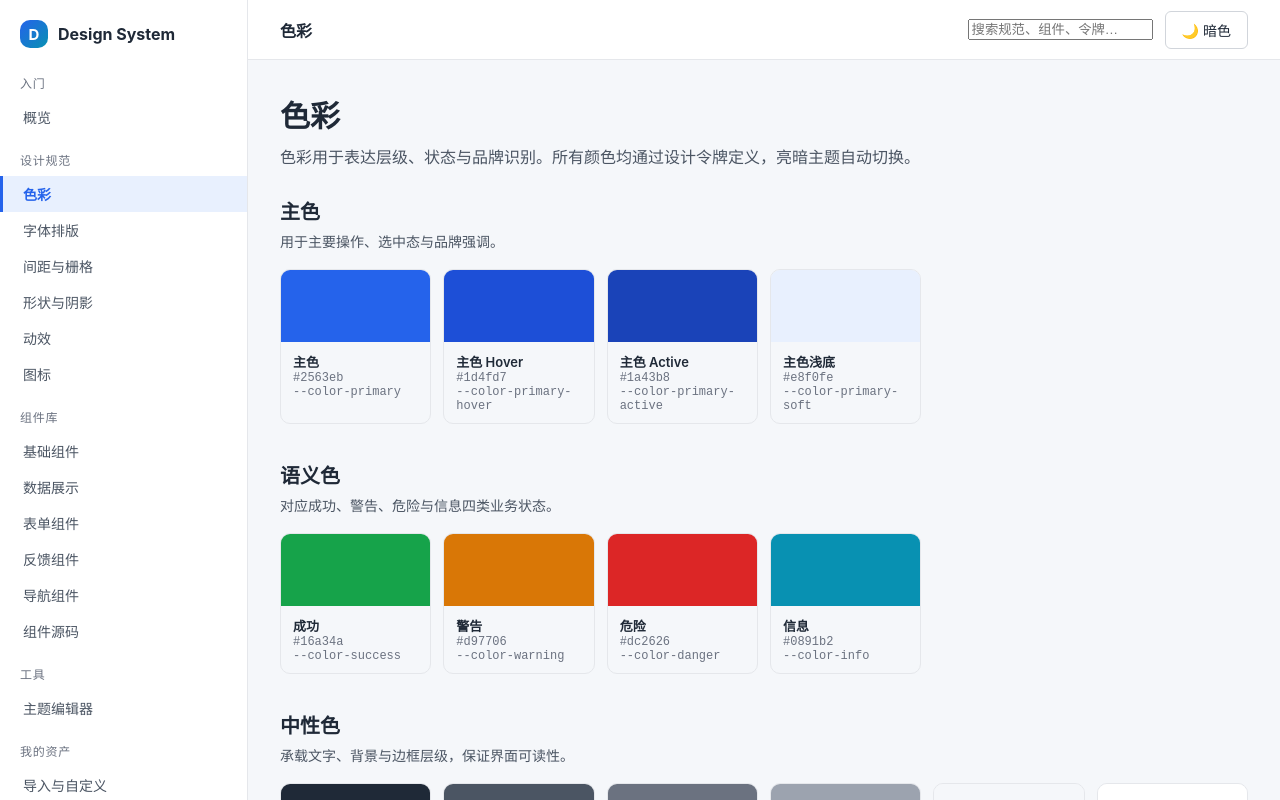
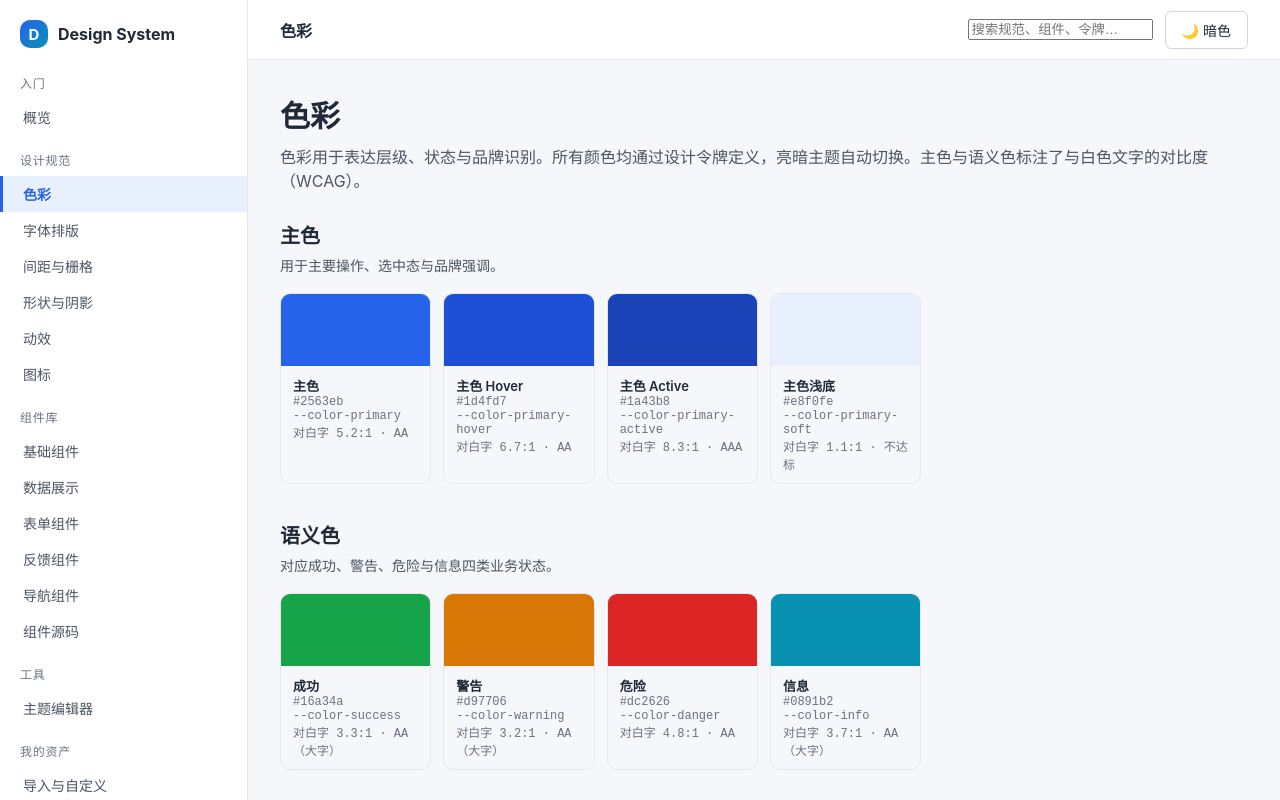
Before and after one commit to wrs666-sw/design-system-site, a React (Vite) app: page / in a window 1280 px wide. Both pictures are taken after a click on the button "色彩". Shown: the top 800 px of the page. Built offline with nearby package versions, Linux system fonts and the light colour scheme.

Commit message:
feat: 色彩页标注白字对比度与 WCAG 等级

```diff
--- a/src/sections/Color.jsx
+++ b/src/sections/Color.jsx
@@ -24,20 +24,56 @@ const NEUTRAL = [
   { name: '边框', value: '#e5e7eb', token: '--color-border' }
 ]
 
-function SwatchGroup({ title, desc, items }) {
+function channel(c) {
+  c /= 255
+  return c <= 0.03928 ? c / 12.92 : Math.pow((c + 0.055) / 1.055, 2.4)
+}
+
+function luminance(hex) {
+  const h = hex.replace('#', '')
+  const n = parseInt(h, 16)
+  const r = channel((n >> 16) & 255)
+  const g = channel((n >> 8) & 255)
+  const b = channel(n & 255)
+  return 0.2126 * r + 0.7152 * g + 0.0722 * b
+}
+
+function contrastRatio(a, b) {
+  const l1 = luminance(a)
+  const l2 = luminance(b)
+  const [max, min] = l1 >= l2 ? [l1, l2] : [l2, l1]
+  return (max + 0.05) / (min + 0.05)
+}
+
+function grade(ratio) {
+  if (ratio >= 7) return 'AAA'
+  if (ratio >= 4.5) return 'AA'
+  if (ratio >= 3) return 'AA（大字）'
+  return '不达标'
+}
+
+function SwatchGroup({ title, desc, items, showContrast }) {
   return (
     <Section title={title} desc={desc}>
       <div className="swatch-grid">
-        {items.map((c) => (
+        {items.map((c) => {
+          const ratio = showContrast ? contrastRatio(c.value, '#ffffff') : null
+          return (
             <div className="swatch" key={c.token}>
               <div className="swatch-color" style={{ background: c.value }} />
               <div className="swatch-meta">
                 <div className="swatch-name">{c.name}</div>
                 <div className="swatch-value">{c.value}</div>
                 <div className="swatch-value">{c.token}</div>
+                {ratio !== null && (
+                  <div className="swatch-value" title="与白色文字的对比度">
+                    对白字 {ratio.toFixed(1)}:1 · {grade(ratio)}
+                  </div>
+                )}
               </div>
             </div>
-        ))}
+          )
+        })}
       </div>
     </Section>
   )
@@ -48,10 +84,10 @@ export default function Color() {
     <div>
       <div className="page-head">
         <h1>色彩</h1>
-        <p>色彩用于表达层级、状态与品牌识别。所有颜色均通过设计令牌定义，亮暗主题自动切换。</p>
+        <p>色彩用于表达层级、状态与品牌识别。所有颜色均通过设计令牌定义，亮暗主题自动切换。主色与语义色标注了与白色文字的对比度（WCAG）。</p>
       </div>
-      <SwatchGroup title="主色" desc="用于主要操作、选中态与品牌强调。" items={PRIMARY} />
-      <SwatchGroup title="语义色" desc="对应成功、警告、危险与信息四类业务状态。" items={SEMANTIC} />
+      <SwatchGroup title="主色" desc="用于主要操作、选中态与品牌强调。" items={PRIMARY} showContrast />
+      <SwatchGroup title="语义色" desc="对应成功、警告、危险与信息四类业务状态。" items={SEMANTIC} showContrast />
       <SwatchGroup title="中性色" desc="承载文字、背景与边框层级，保证界面可读性。" items={NEUTRAL} />
     </div>
   )
```
Lines whose indentation alone changed are shown as unchanged.
